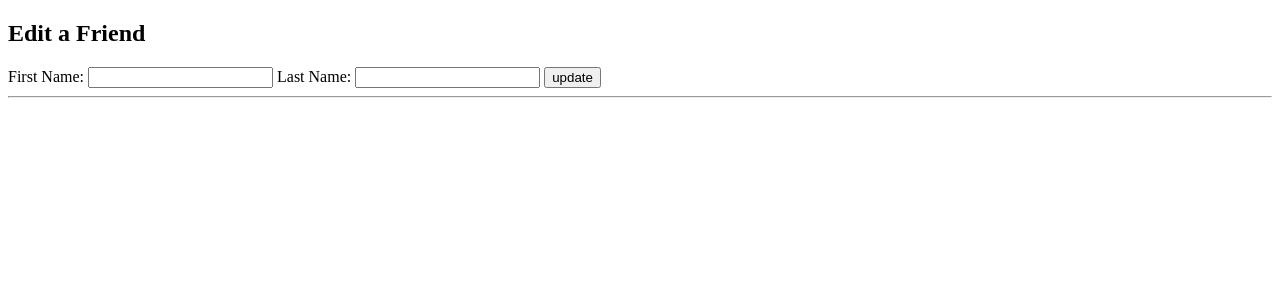
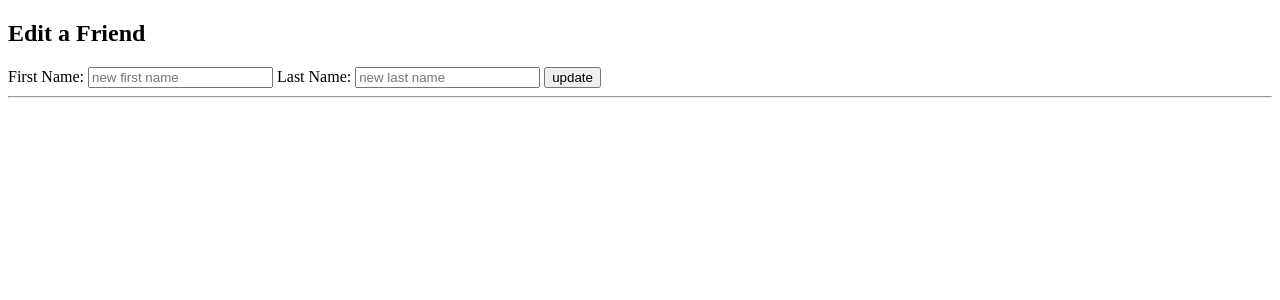
Before and after one commit to falterfriday/full_friends, a Flask app: page /friends/1/edit in a window 1280 px wide. Shown: the top 300 px of the page. Run offline with Flask 2, Linux system fonts and the light colour scheme.

Commit message:
fixed missing last name variable and cleaned up whitespace

```diff
--- a/templates/friends.html
+++ b/templates/friends.html
@@ -25,20 +25,13 @@ Description: Never Stop Learning
 </head>
 <body>
   <h2>Edit a Friend</h2>
-
-<form action='/friends/{{id}}' method="POST">
-
-	First Name: <input type="text" name='first_name'>
-
-	Last Name: <input type="text" name='last_name'>
-
-	<input type="submit" name="update" value="update">
+	<form action='/friends/{{id}}' method="POST">
+	First Name:
+	<input type="text" name='first_name' placeholder="new first name">
+	Last Name:
+	<input type="text" name='last_name' placeholder="new last name">
+	<input type="submit" name="update" value="update" >
 </form>
-
-
-
-
-
 <hr>
 </body>
 </html>
```
